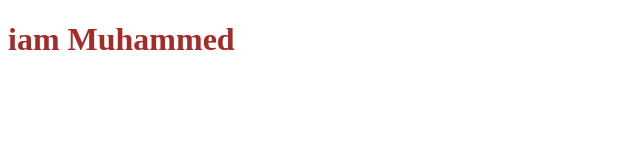
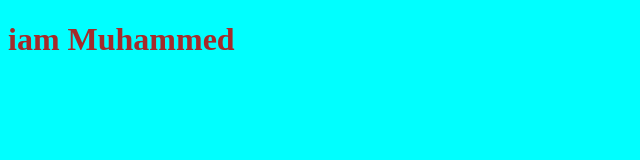
Before and after one commit to muhammedabdelhamed/muhammedabdelhamed, a plain HTML site: page index.html in a window 1280 px wide. Shown: the whole page, without its empty margins (0-640 px from the left). Drawn offline with Linux system fonts and the light colour scheme.

Commit message:
modifing css file

```diff
--- a/style.css
+++ b/style.css
@@ -1,3 +1,6 @@
 h1{
 color: brown;
+}
+body{
+    background-color: aqua
 };
```
